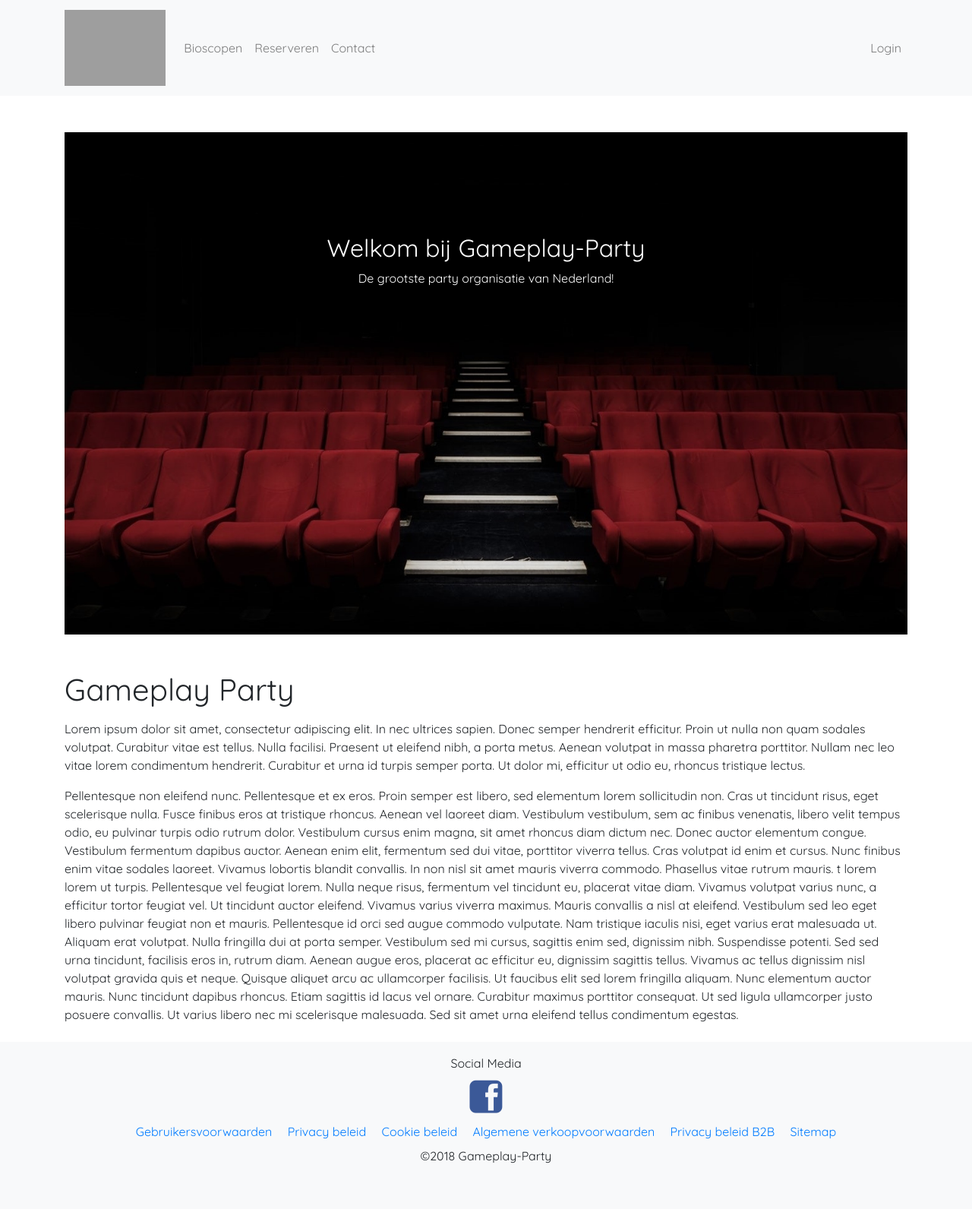
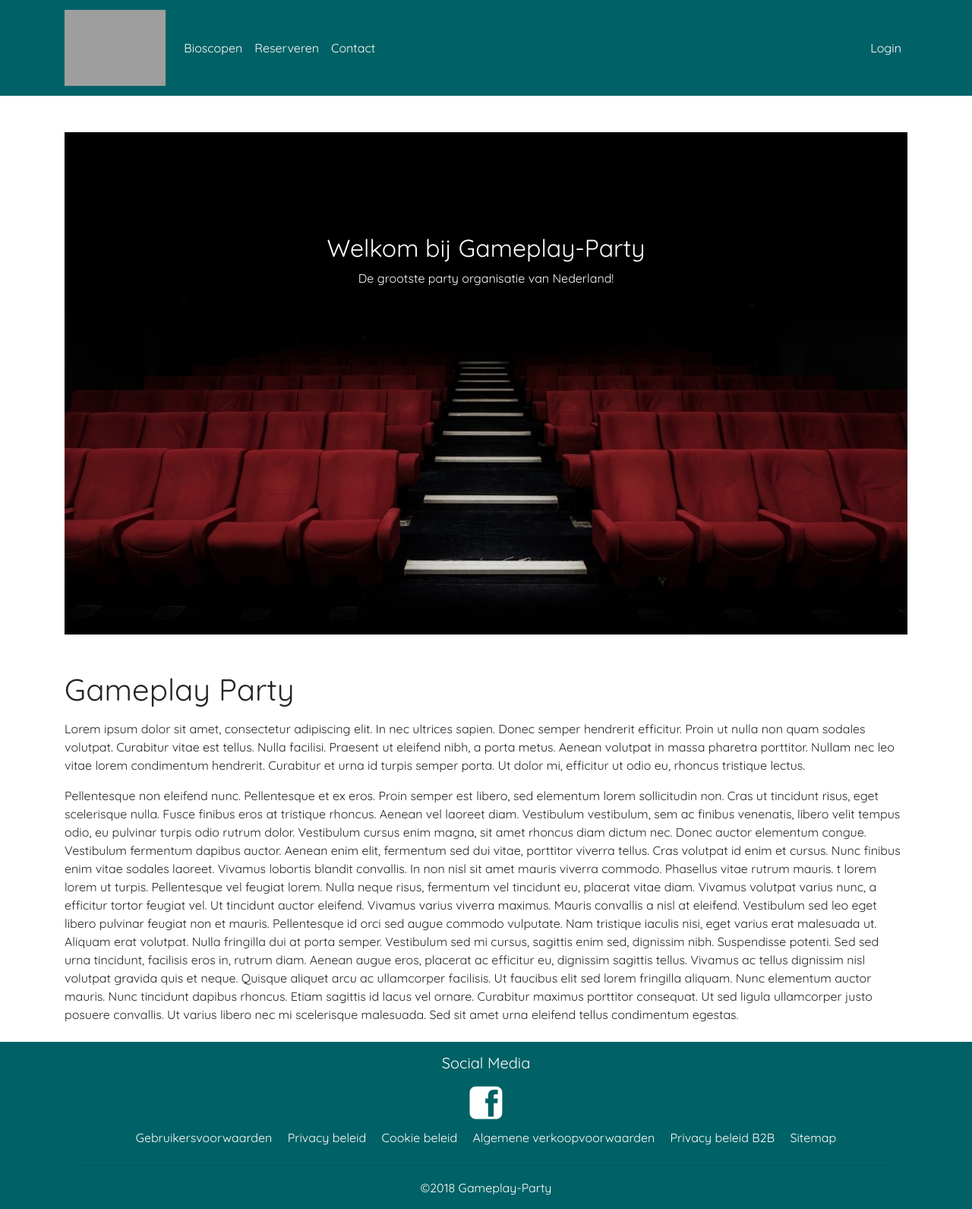
Before and after one commit to Melvin-4A6B/Gameplay-Party, a PHP site: page /school/ in a window 1280 px wide. Shown: the whole page at 76% size. Before the commit the page ends 1531 px from the top, so only its background shows below. Run offline with PHP 8.4, Linux system fonts and the light colour scheme; data that the repository does not hold is empty; grey boxes are pictures that could not be loaded.

Commit message:
styling added

```diff
--- a/app/views/assets/footer.php
+++ b/app/views/assets/footer.php
@@ -1,23 +1,25 @@
-<footer class="footer bg-light text-black mt-4">
+<footer class="footer bg-custom text-black mt-4">
     <div class="container-fluid py-3">
         <div class="row">
-            <div class="col-md-12 text-center">
+            <h5 class="col-md-12 text-center text-white">
                 Social Media
-            </div>
+            </h5>
             <div class="col-md-12 text-center mt-2">
                 <a href="#" title="Facebook">
                     <i class="fa fa-facebook-square"></i>
                 </a>
             </div>
-            <div class="col-md-12 text-center mt-2">
-                <a href="#" title="Gebruikersvoorwaarden">Gebruikersvoorwaarden</a>
-                <a href="#" title="Privacy beleid" class="mx-3">Privacy beleid</a>
-                <a href="#" title="Cookie beleid">Cookie beleid</a>
-                <a href="#" title="Algemene verkoopvoorwaarden" class="mx-3">Algemene verkoopvoorwaarden</a>
-                <a href="#" title="Privacy beleid B2B" class="mr-3">Privacy beleid B2B</a>
-                <a href="#" title="Sitemap" >Sitemap</a>
+
+            <div class="col-md-12 text-center mt-2 ">
+                <a href="#" title="Gebruikersvoorwaarden" class="text-white">Gebruikersvoorwaarden</a>
+                <a href="#" title="Privacy beleid" class="mx-3 text-white">Privacy beleid</a>
+                <a href="#" title="Cookie beleid" class="text-white">Cookie beleid</a>
+                <a href="#" title="Algemene verkoopvoorwaarden" class="mx-3 text-white">Algemene verkoopvoorwaarden</a>
+                <a href="#" title="Privacy beleid B2B" class="mr-3 text-white">Privacy beleid B2B</a>
+                <a href="#" title="Sitemap" class="text-white">Sitemap</a>
             </div>
-            <div class="col-md-12 text-center mt-2">
+            <div class="col-md-12 text-center mt-2 text-white">
+                <hr class="text-center col-md-10">
                 &copy;<?= date("Y"); ?> Gameplay-Party
             </div>
         </div>
--- a/app/views/assets/header.php
+++ b/app/views/assets/header.php
@@ -12,7 +12,7 @@
     <title><?= TITLE; ?></title>
 </head>
 <body>
-<nav class="navbar navbar-expand-lg navbar-light bg-light sticky-top">
+<nav class="navbar navbar-expand-lg navbar-light bg-custom sticky-top">
     <div class="container">
         <a class="navbar-brand" href="<?= ROOT; ?>">
             <img src="<?= ROOT ?>app/views/images/gpp.svg" style="height: 100px;" alt="Logo">
@@ -24,13 +24,13 @@
         <div class="collapse navbar-collapse" id="navbarSupportedContent">
             <ul class="navbar-nav mr-auto">
                 <li class="nav-item">
-                    <a class="nav-link" href="<?= ROOT; ?>bioscoop/show/">Bioscopen</a>
+                    <a class="nav-link a-white" href="<?= ROOT; ?>bioscoop/show/">Bioscopen</a>
                 </li>
                 <li class="nav-item">
-                    <a class="nav-link" href="#">Reserveren</a>
+                    <a class="nav-link a-white" href="#">Reserveren</a>
                 </li>
                 <li class="nav-item">
-                    <a class="nav-link" href="<?= ROOT; ?>contact/bla">Contact</a>
+                    <a class="nav-link a-white" href="<?= ROOT; ?>contact/form">Contact</a>
                 </li>
             </ul>
             <?php
@@ -38,7 +38,7 @@
                 ?>
                 <ul class="navbar-nav mr-right">
                     <li class="nav-item">
-                        <a class="nav-link" href="<?= ROOT; ?>user/login/">Login</a>
+                        <a class="nav-link a-white" href="<?= ROOT; ?>user/login/">Login</a>
                     </li>
                 </ul>
             <?php elseif ($_SESSION["uid"]["role_id"] == 5): ?>
--- a/app/views/contact.php
+++ b/app/views/contact.php
@@ -2,7 +2,7 @@
     <div class="card">
         <div class="card-body my-4">
             <h3 class="card-title text-center mb-4">Contact</h3>
-            <form method="post" action="http://localhost/school/Gameplay-Party/contact/bla">
+            <form method="post" action="http://localhost/school/Gameplay-Party/contact/form">
                 <div class="col-md-8 m-auto">
                     <div class="form-group">
                         <label for="">Naam</label>
--- a/public/css/style.css
+++ b/public/css/style.css
@@ -1,8 +1,34 @@
+/*
+* Footer background: #006266
+*/
+
 * {
-  font-family: 'Quicksand', sans-serif ;
+    font-family: 'Quicksand', sans-serif;
+}
+
+.p-color {
+    color: #2c3e50 !important;
+}
+
+.text-white {
+    color: #ffffff !important;
+}
+
+/* color for nav items*/
+.a-white {
+    color: #ffffff !important;
+
+}
+
+.a-white:hover {
+    color: lightgray !important;
+}
+
+.bg-custom {
+    background: #006266;
 }
 
 .fa-facebook-square {
-  color: #3B5998;
-  font-size: 50px;
+    color: #fff;
+    font-size: 50px;
 }
```
